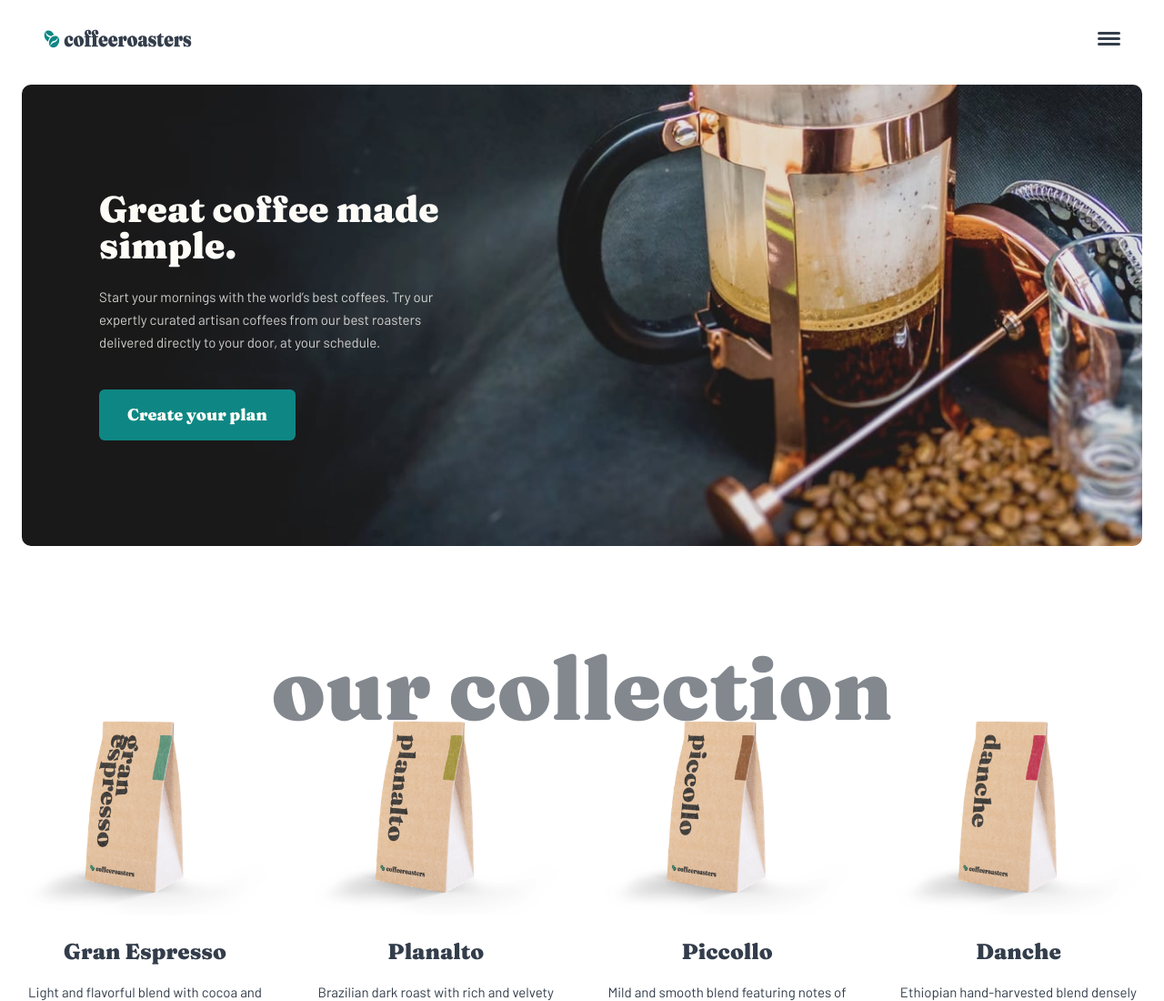
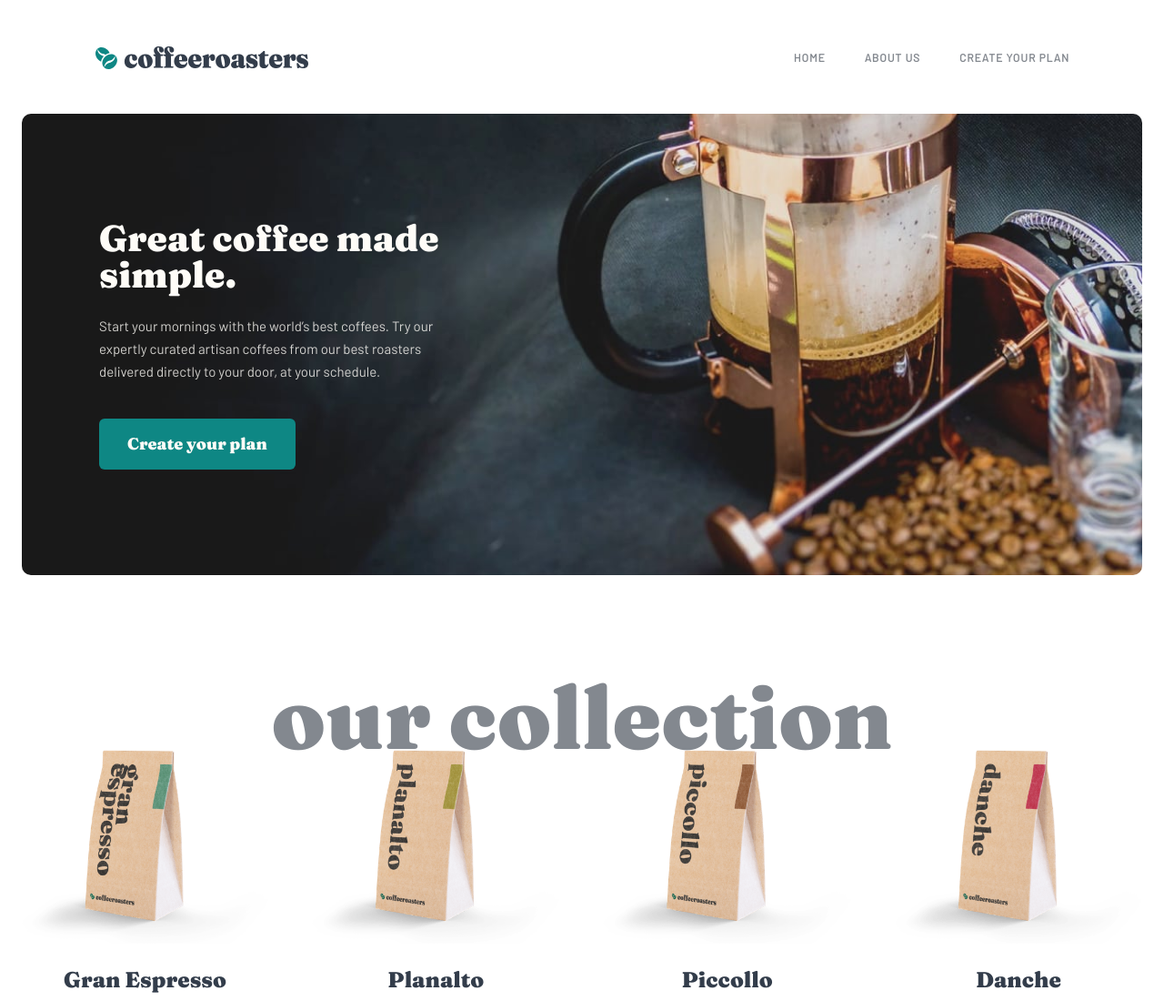
Before and after one commit to Valentine-D3V/Coffeeroasters, a plain HTML site: page index.html in a window 1280 px wide. Shown: the top 1100 px of the page at 91% size. Drawn offline with Linux system fonts and the light colour scheme.

Commit message:
Update style.css

```diff
--- a/css/style.css
+++ b/css/style.css
@@ -119,6 +119,7 @@ header {
   max-width: 1280px;
   margin: 0 auto;
   display: flex;
+  align-items: center;
   justify-content: space-between;
   padding: 32px 24px 40px 24px;
 }
@@ -169,13 +170,15 @@ header {
 .nav-menu {
   visibility: visible;
 
-  font-weight: 300;
-  font-size: var(--Leader-Nav-FS);
-  line-height: 25px;
+  font-family: "Fraunces 9pt";
+  font-style: normal;
+  font-weight: 900;
+  font-size: 24px;
+  line-height: 32px;
+  /* identical to box height, or 133% */
+  text-align: center;
 
-  font-family: var(--Font-Family-Josefin);
-  color: var(--Nav-Color);
-  text-transform: uppercase;
+  color: #333d4b;
 
   display: flex;
   flex-direction: column;
@@ -567,6 +570,63 @@ footer {
 /* *********************** */
 
 @media (min-width: 600px) {
+  header {
+    padding: 40px 40px 53px 39px;
+  }
+
+  .header-logo {
+    max-width: 236px;
+  }
+
+  .navbar {
+    position: static;
+    inset-block-start: 1rem;
+    inset-inline-end: 1rem;
+  }
+
+  [aria-controls="nav-menu"] {
+    all: unset;
+    display: none;
+    position: relative;
+    z-index: 1;
+  }
+
+  [aria-expanded="false"] + .nav-menu {
+    transform: none;
+    visibility: visible;
+  }
+
+  .nav-menu {
+    visibility: visible;
+
+    font-family: "Barlow";
+    font-style: normal;
+    font-weight: 700;
+    font-size: 12px;
+    line-height: 15px;
+    /* identical to box height, or 125% */
+    letter-spacing: 0.923077px;
+    text-transform: uppercase;
+
+    color: #83888f;
+
+    display: flex;
+    flex-direction: row;
+    gap: 43px;
+
+    min-height: auto;
+    width: 100%;
+
+    padding: 0;
+
+    position: static;
+    top: 0;
+    right: 0;
+
+    background: transparent;
+    box-shadow: none;
+  }
+
   /* HERO - SECTION */
   .hero--section {
     background: url(../assets/home/tablet/image-hero-coffeepress.jpg);
@@ -705,6 +765,10 @@ footer {
 }
 
 @media (min-width: 1000px) {
+  header {
+    padding: 50px 80px 48px 80px;
+  }
+
   .hero--section {
     background: url(../assets/home/desktop/image-hero-coffeepress.jpg);
     background-repeat: no-repeat;
```
